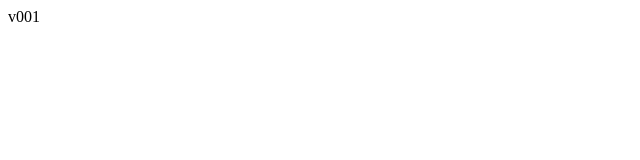
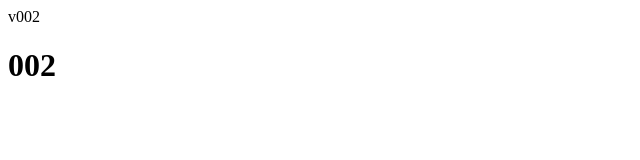
Before and after one commit to puyvongheng/tesgithub-post, a plain HTML site: page index.html in a window 1280 px wide. Shown: the whole page, without its empty margins (0-640 px from the left). Drawn offline with Linux system fonts and the light colour scheme.

Commit message:
update commit

```diff
--- a/index.html
+++ b/index.html
@@ -6,6 +6,7 @@
     <title>Document</title>
 </head>
 <body>
-    v001
+    v002
+    <h1>002</h1>
 </body>
 </html>
```
